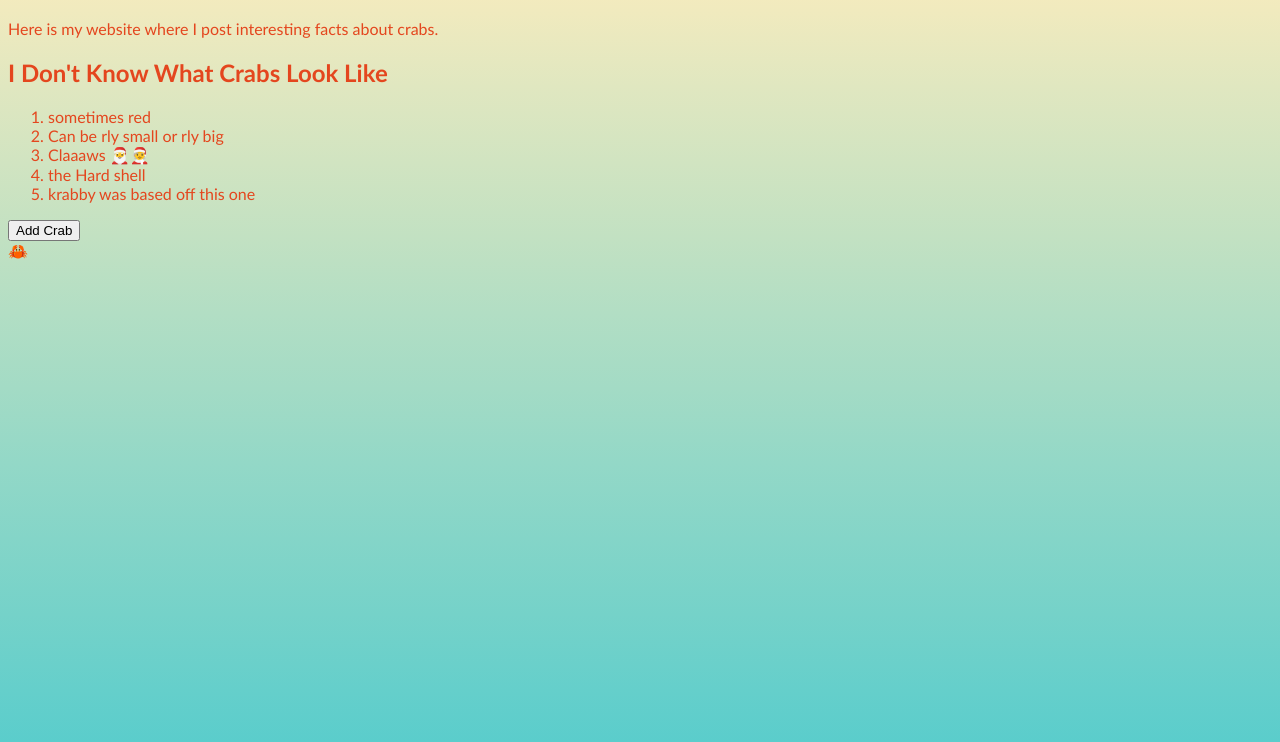
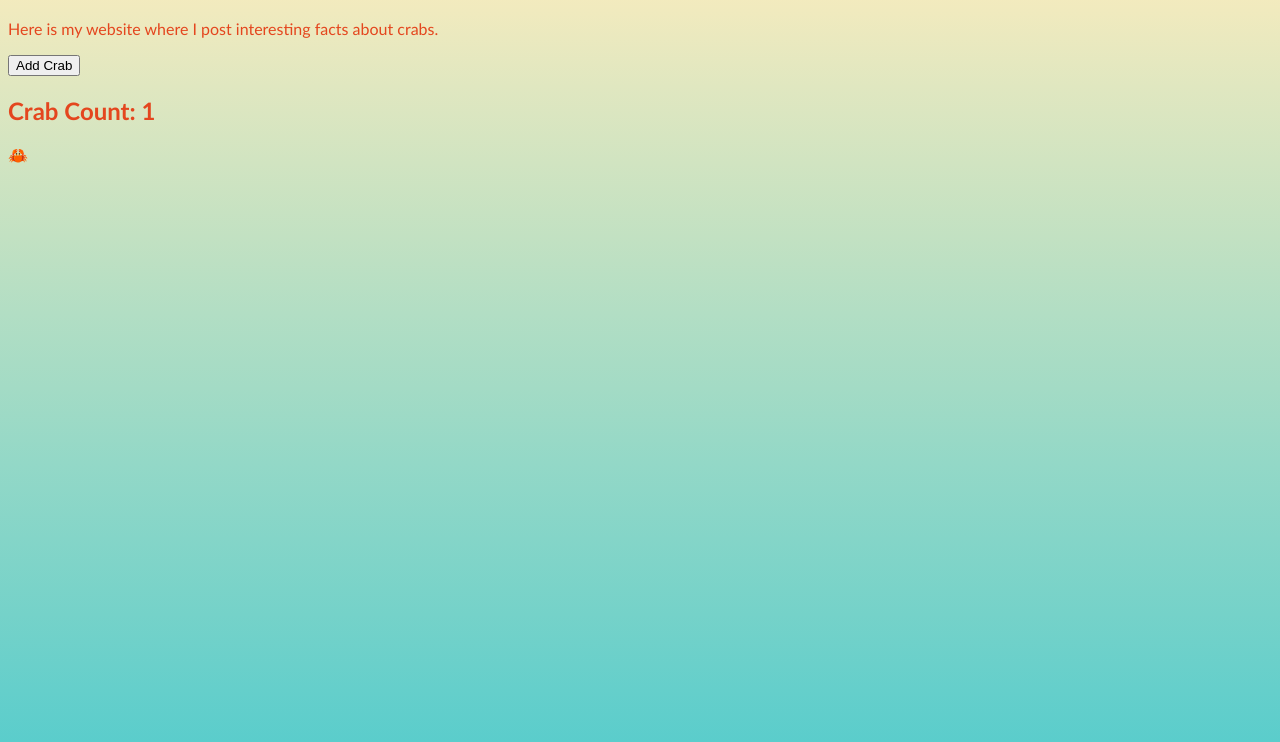
Before and after one commit to ItsJenOClock/Adding-onclick-Handling-Demo, a plain HTML site: page index.html in a window 1280 px wide. Both pictures are taken after a click on the button "Add Crab". Shown: the part 64-806 px from the top of the page. Drawn offline with Linux system fonts and the light colour scheme.

Commit message:
updated crab count

```diff
--- a/index.html
+++ b/index.html
@@ -12,21 +12,11 @@
       <p>Here is my website where I post interesting facts about crabs.</p>
 
       <section>
-        <h2>I Don't Know What Crabs Look Like</h2>
-        <ol>
-          <li>sometimes red</li>
-          <li>Can be rly small or rly big</li>
-          <li>Claaaws 🎅🧑‍🎄</li>
-          <li>the Hard shell</li>
-          <li>krabby was based off this one</li>
-        </ol>
-      </section>
-
-      <section>
         <button id="addCrabButton">Add Crab</button>
       </section>
 
       <section id="crabContainer">
+        <h2 id="crabCount">Crab Count: 0</h2>
 
       </section>
     </main>
--- a/scripts/index.js
+++ b/scripts/index.js
@@ -1,8 +1,17 @@
-const addCrab = () => {
+const state = {
+  crabCount: 0
+};
+
+const addCrab = (event) => {
   const newCrab = document.createElement("span");
   const crabContainer = document.querySelector("#crabContainer");
   newCrab.textContent = "🦀";
   crabContainer.appendChild(newCrab);
+
+  state.crabCount += 1;
+  const crabCountCounter = document.querySelector("#crabCount");
+  crabCountCounter.textContent = `Crab Count: ${state.crabCount}`;
+
 };
 
 const registerEventHandlers = () => {
```
